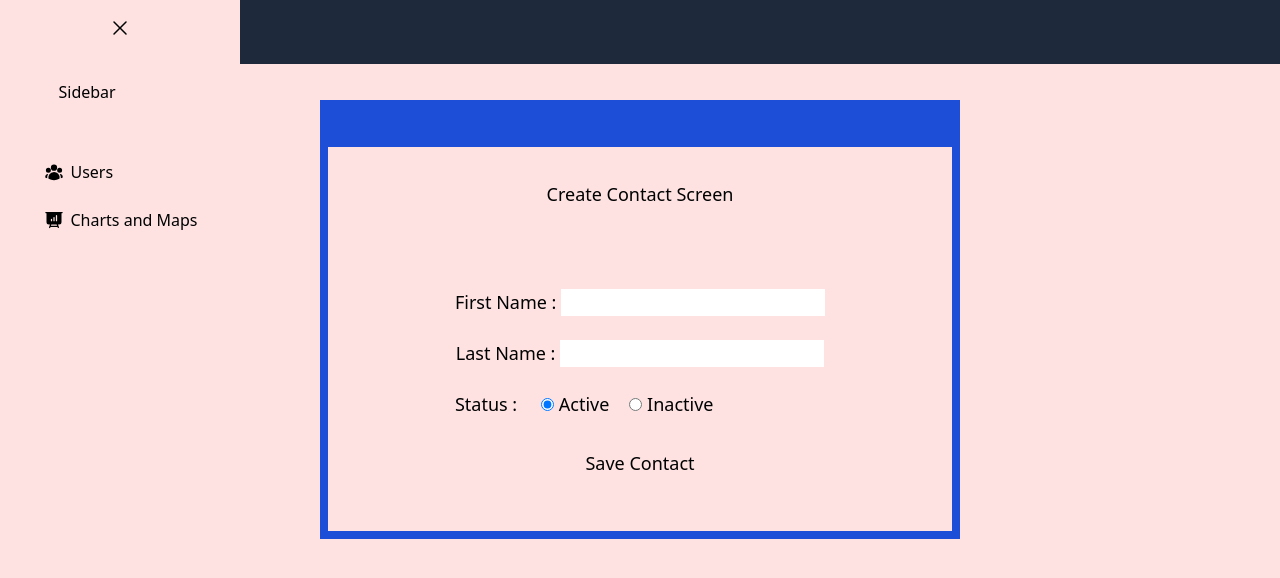
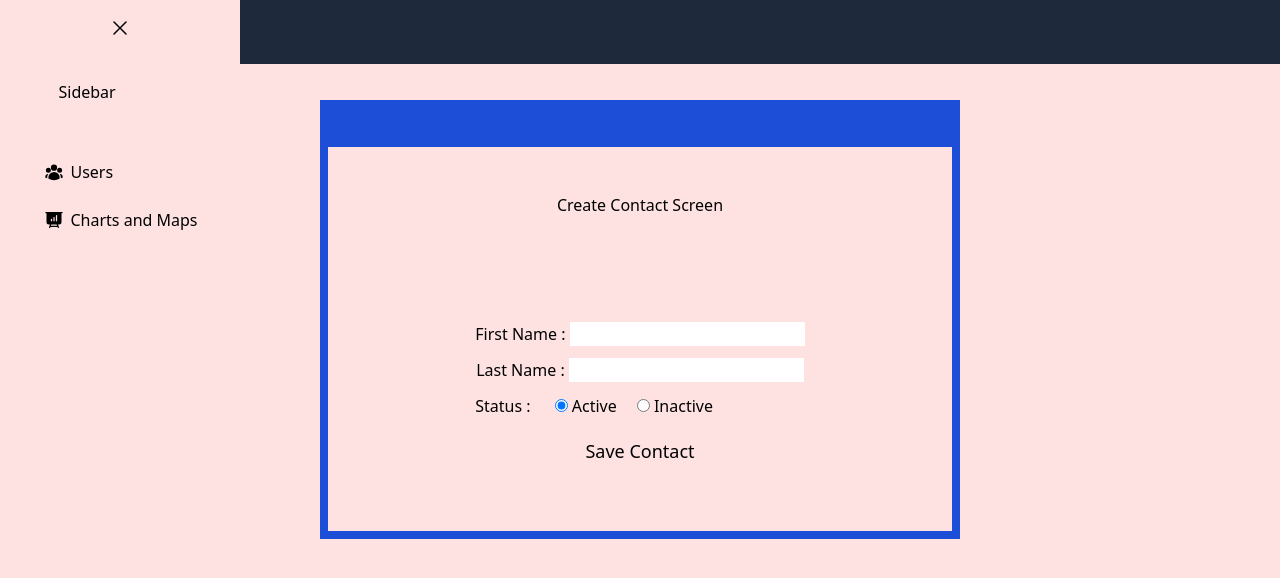
Before and after one commit to jaihindkushwah/Taiyo.ai_Projects, a React (Create React App) app: page /createcontact in a window 1280 px wide. Shown: the top 578 px of the page. Built offline with nearby package versions, Linux system fonts and the light colour scheme.

Commit message:
changed fontsize for inputs

```diff
--- a/src/components/ContactForm.jsx
+++ b/src/components/ContactForm.jsx
@@ -27,12 +27,12 @@ function ContactForm({status='active'}) {
 
         };
   return (
-    <div className='flex-1 flex flex-col justify-around items-center sm:w-[600px] text-[18px]'>
+    <div className='flex-1 flex flex-col justify-around items-center sm:w-[600px] text-[16px] sm:text-[18px'>
         <div>
             Create Contact Screen
         </div>
         <form action="" onSubmit={formHandler}>
-            <div className=' flex flex-col justify-around gap-6 items-center p-3'>
+            <div className=' flex flex-col justify-around gap-3 items-center p-3'>
                 <label htmlFor="firstname"> <span>First Name : </span>
                     <input name='firstname' className='pl-1'  type="text" />
                 </label>
--- a/src/components/EditForm.jsx
+++ b/src/components/EditForm.jsx
@@ -29,7 +29,7 @@ function EditForm({id}) {
 
         };
   return (
-    <div className='flex-1 flex flex-col justify-around items-center sm:w-[600px] text-[18px]'>
+    <div className='flex-1 flex flex-col justify-around items-center sm:w-[600px] text-[16px] sm:text-[18px]'>
         <div>
             Edit Contact Screen
         </div>
```
